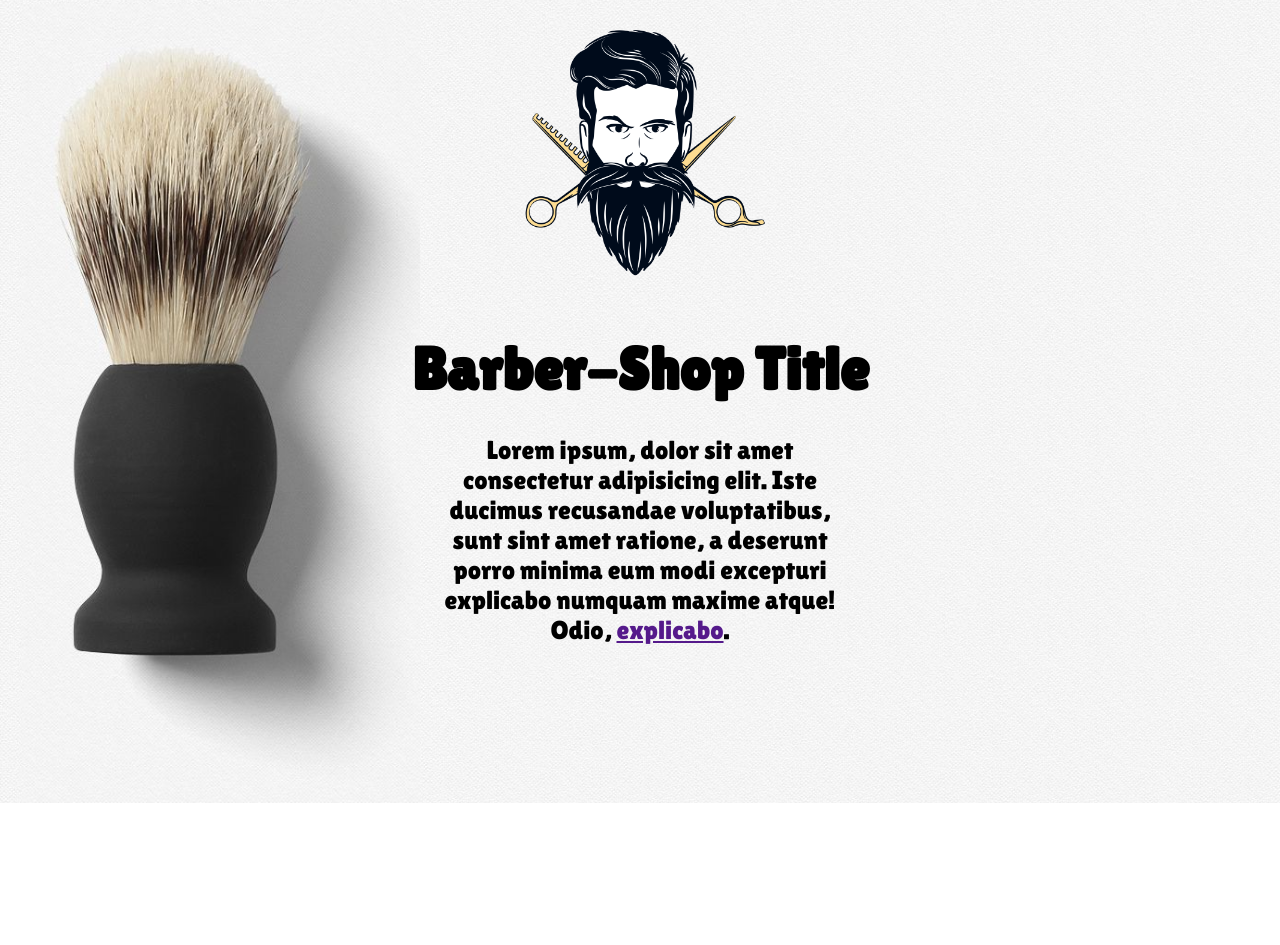
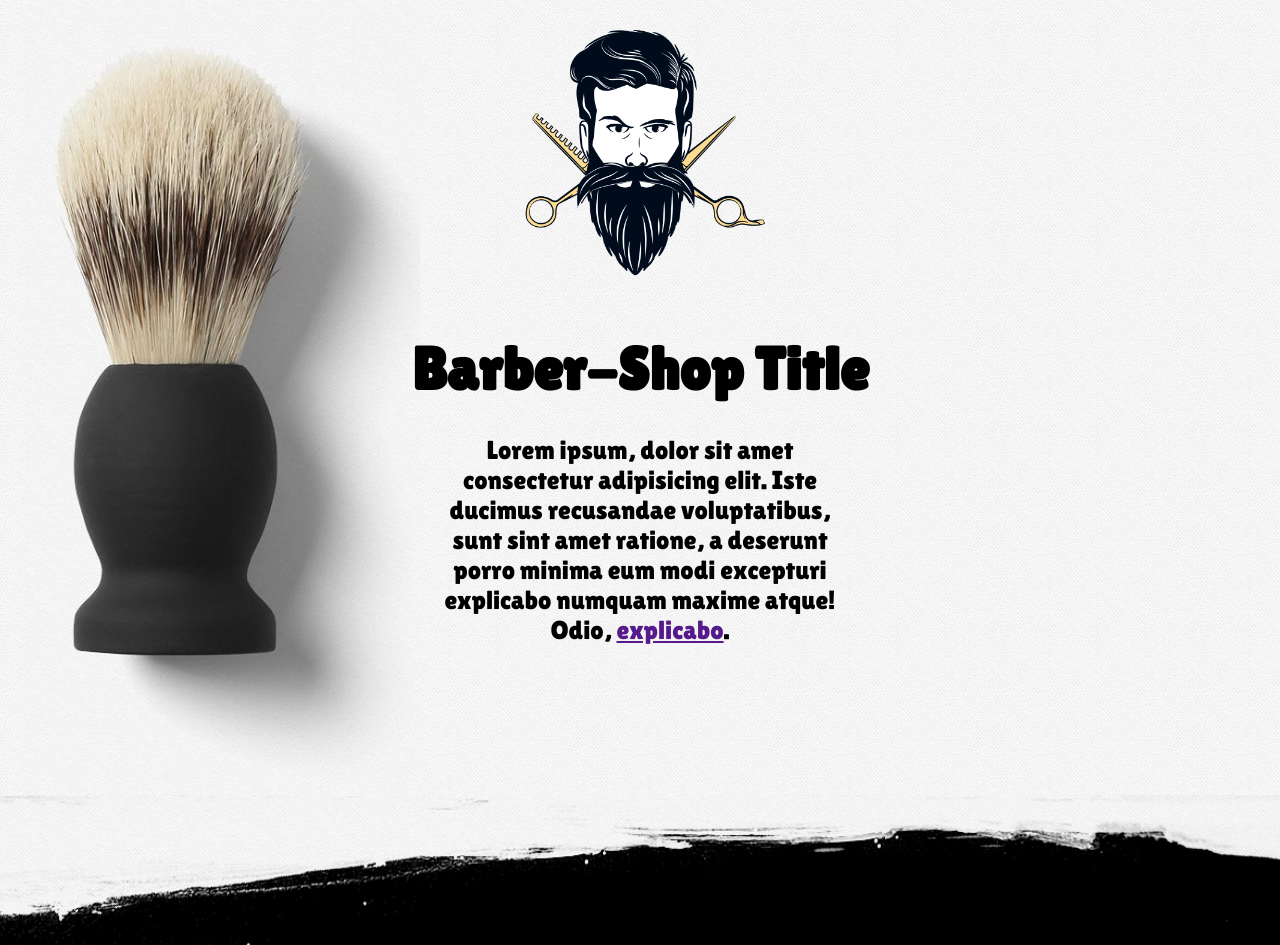
Before and after one commit to 04stefke/barber-shop, a plain HTML site: page index.html in a window 1280 px wide. Shown: the part 957-1902 px from the top of the page. Before the commit the page ends 1760 px from the top, so only its background shows below. Drawn offline with Linux system fonts and the light colour scheme.

Commit message:
rotated the border

```diff
--- a/index.html
+++ b/index.html
@@ -25,6 +25,7 @@
                 </div>
             </div>
             <div class="main-decorative-image"></div>
+            <div class="about-border border"></div>
         </section>
 
     </main>
--- a/style.css
+++ b/style.css
@@ -107,3 +107,9 @@ body{
     width: 400px;
     font-size: 18px;
 }
+
+.about-border{
+    bottom: -300px;
+    background-color: black;
+    transform: rotate(180deg);
+}
```
